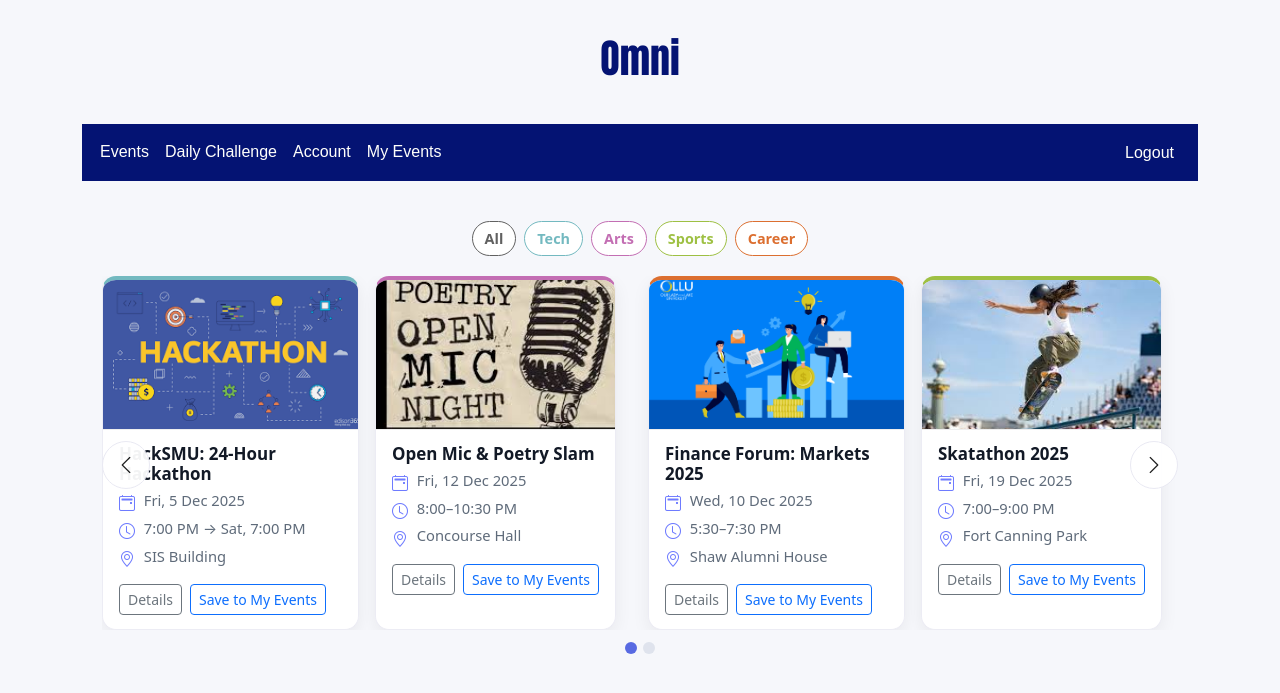
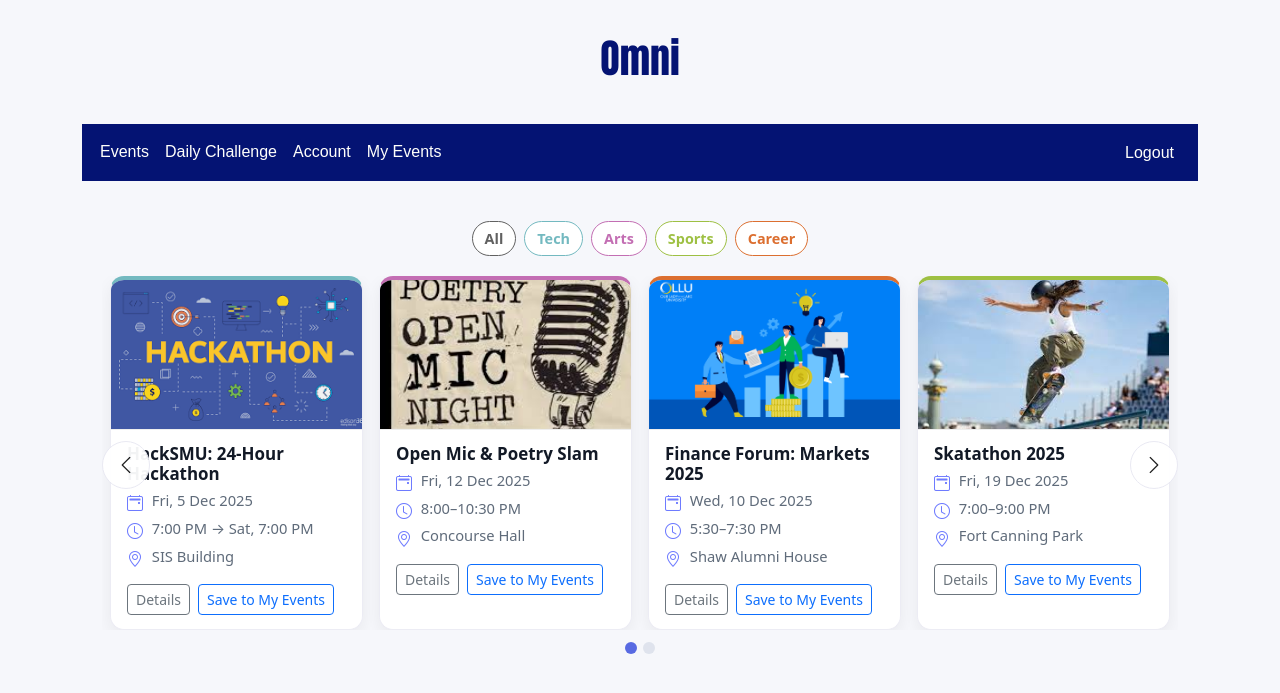
Before and after one commit to mahamantras2024-ux/SMU-events-manager, a PHP site: page /events.html in a window 1280 px wide. Shown: the top 693 px of the page. Run offline with PHP 8.4, Linux system fonts and the light colour scheme.

Commit message:
fix events

```diff
--- a/Events page/events_style.css
+++ b/Events page/events_style.css
@@ -19,6 +19,7 @@ body{ background:#f6f7fb; }
     .event-card{ background:#fff; border:1px solid #ececf4; border-radius:14px;
       overflow:hidden; box-shadow:0 6px 18px rgba(0,0,0,.06);
       transition:.18s ease; height:100%; }
+
     .event-card:hover{ transform:translateY(-3px); box-shadow:0 10px 24px rgba(0,0,0,.1); }
 
     .tech{
@@ -130,3 +131,18 @@ body{ background:#f6f7fb; }
     .carousel-indicators{ position:static; margin-top:12px; justify-content:center; }
     .carousel-indicators [data-bs-target]{ width:12px; height:12px; border-radius:50%; background:#c8cfe0; border:none; }
     .carousel-indicators .active{ background:#586ae2; }
+
+    /* Stop the row from bleeding outside the slide (which gets clipped) */
+#eventsCarousel .carousel-item .row {
+  margin-left: 0 !important;
+  margin-right: 0 !important;
+}
+
+/* Make sure cards stretch nicely */
+#eventsCarousel .carousel-item .row > [class*="col-"] {
+  display: flex;
+}
+
+#eventsCarousel .event-card {
+  width: 100%;
+}
```
Also changed, not shown: Events page/my_events_user.html (line endings or trailing spaces).
